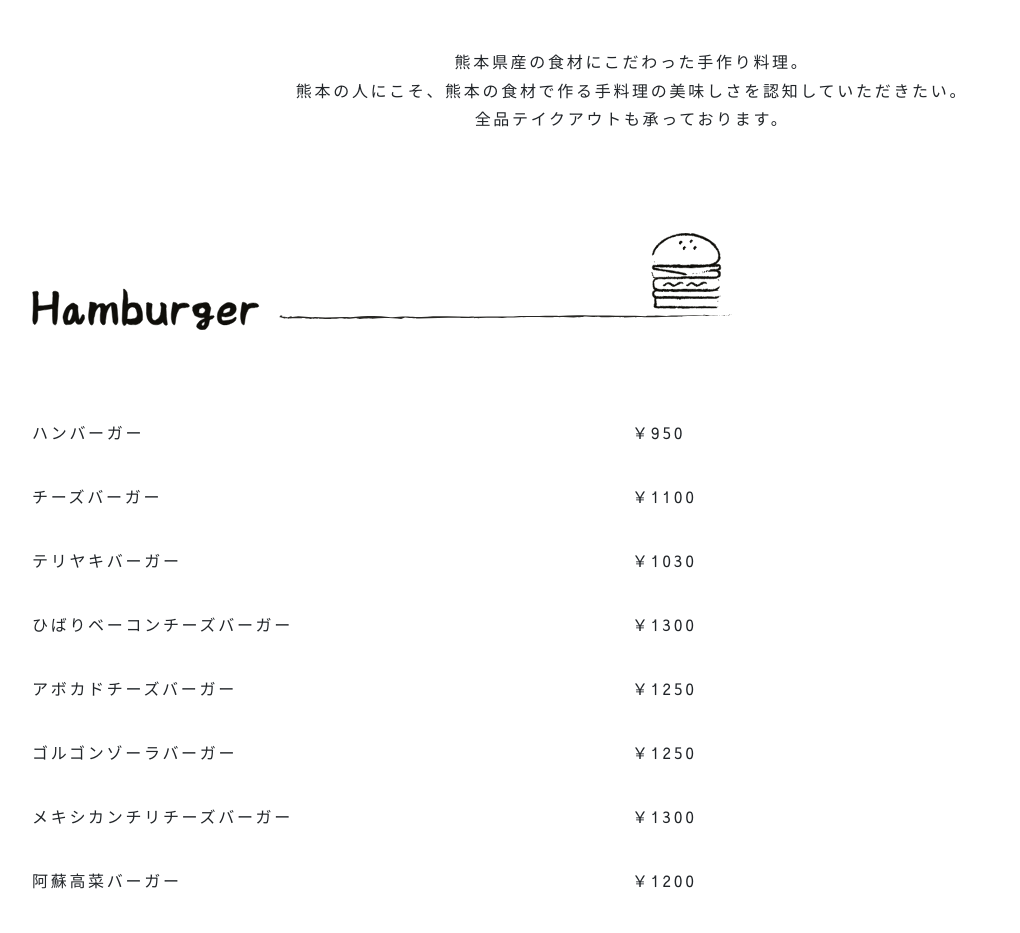
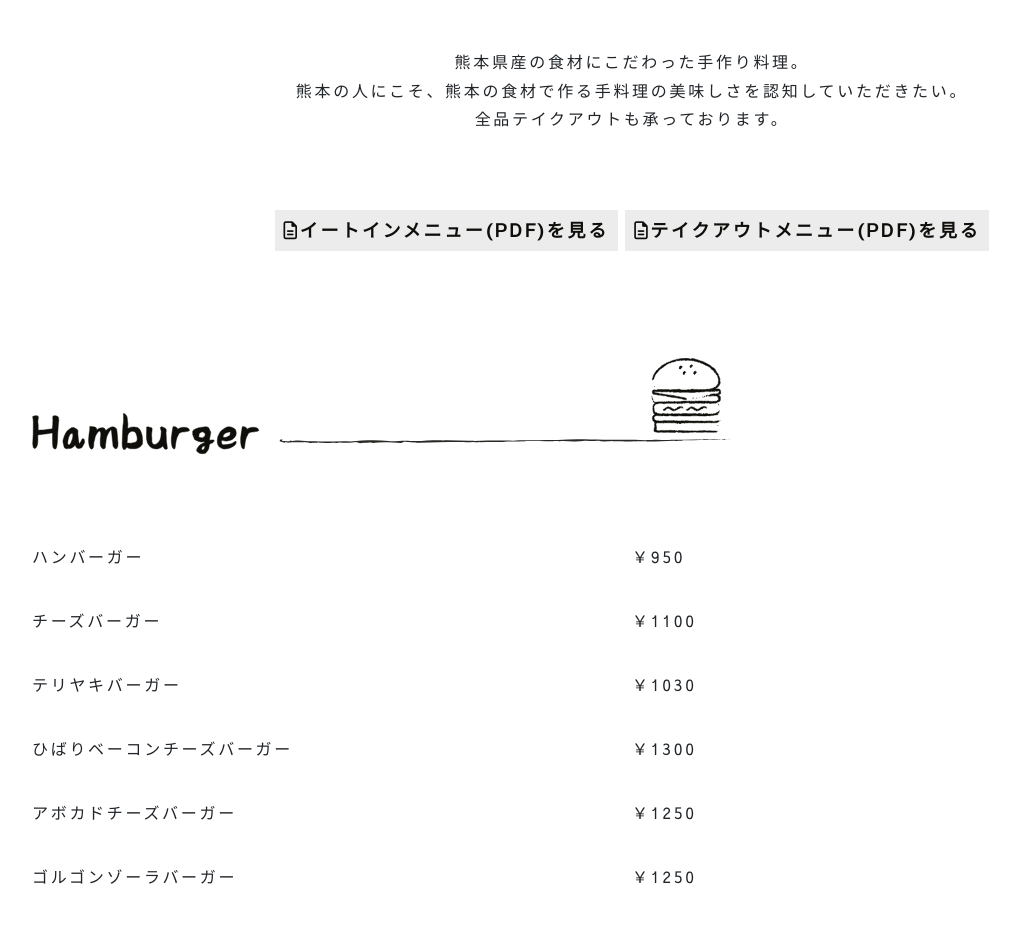
Before and after one commit to Shororo/the_local_burger, a plain HTML site: page index.html in a window 1280 px wide. Shown: the part 3860-4793 px from the top of the page, without its empty margins (8-1028 px from the left). Drawn offline with nearby package versions, Linux system fonts and the light colour scheme; no server answers.

Commit message:
Add files via upload

```diff
--- a/index.html
+++ b/index.html
@@ -223,8 +223,9 @@
                       <p>熊本県産の食材にこだわった手作り料理。</p>
                       <p>熊本の人にこそ、熊本の食材で作る手料理の美味しさを認知していただきたい。</p>
                       <p>全品テイクアウトも承っております。</p>
-                      <div class="pt-7 none">
-                        <a class="btn-flat-simple" target="_blank" href="material/sample.pdf" download="sample.pdf"><i class="far fa-file-alt"></i>メニュー(pdf)をダウンロード</a>
+                      <div class="pt-7">
+                        <a class="btn-flat-simple" target="_blank" href="material/ordermenu.pdf" download="ordermenu.pdf"><i class="far fa-file-alt"></i>イートインメニュー(PDF)を見る</a>
+                        <a class="btn-flat-simple" target="_blank" href="material/takeoutmenu.pdf" download="takeoutmenu.pdf"><i class="far fa-file-alt"></i>テイクアウトメニュー(PDF)を見る</a>
                       </div>
                     </div>
                     <div class="mokuzi col-md-9 col-lg-7 ptb-7">
```
